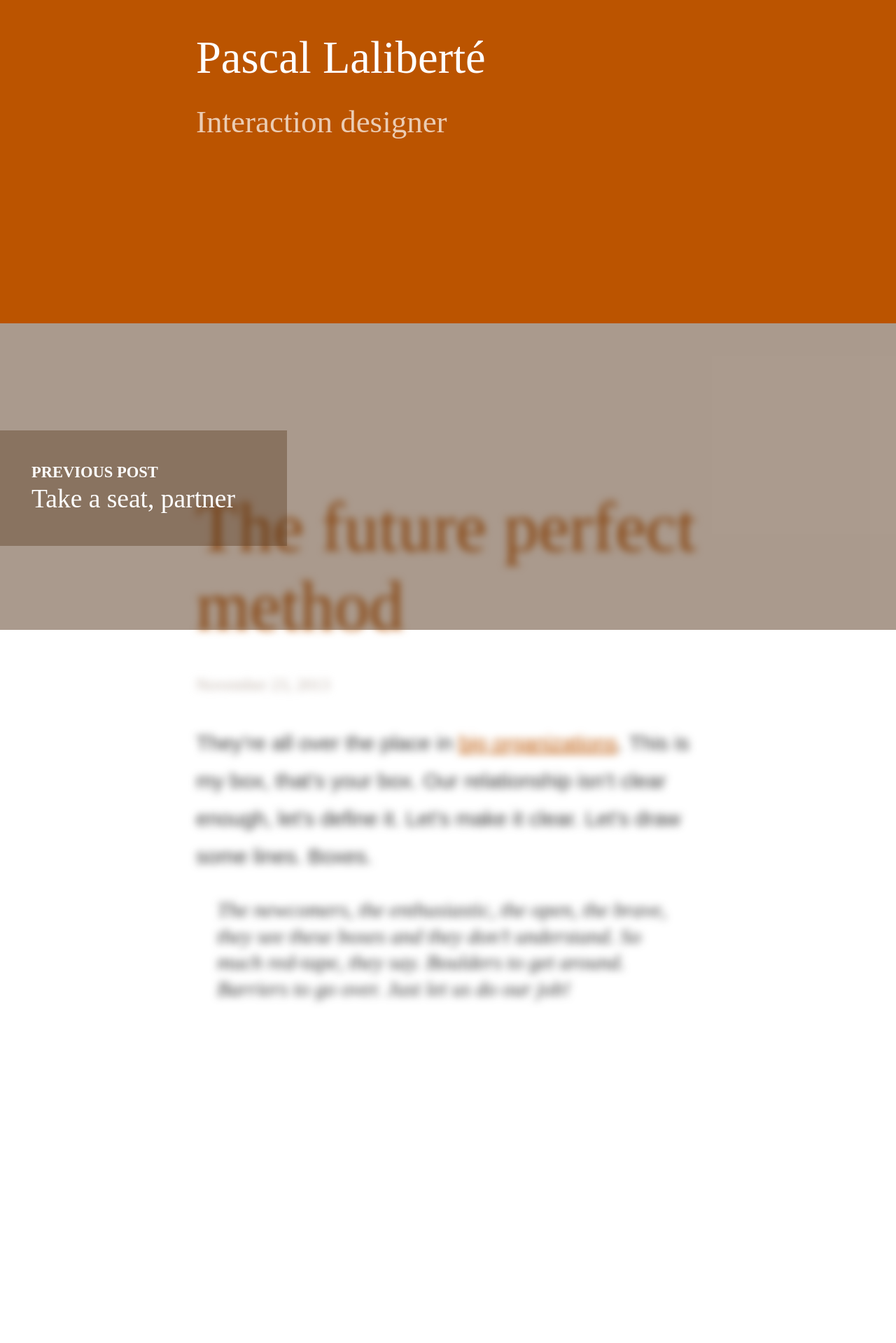
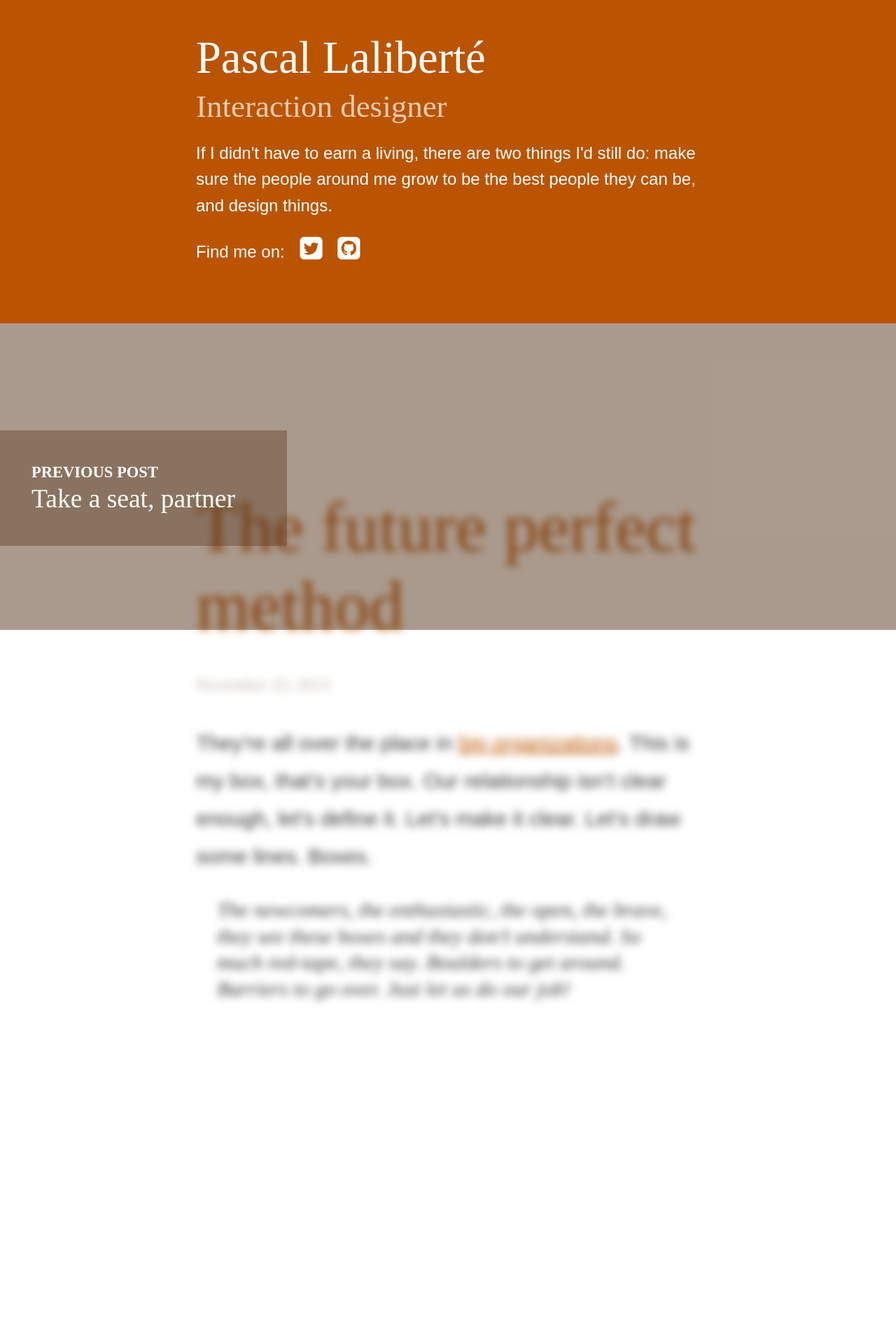
Before and after one commit to pascallaliberte/by.pascallaliberte.me, a Jekyll site: the page built from _posts/2013-11-23-the-future-perfect-method.md, in a window 1280 px wide. Shown: the whole page at 70% size. Built offline with Jekyll 4.4.1, drawn with Linux system fonts in a browser that asks for light colours; nearby versions of some CDN libraries.

Commit message:
Added an introduction and twitter, github links to the .about section (top-gutter)

```diff
--- a/_includes/about.html
+++ b/_includes/about.html
@@ -3,6 +3,12 @@
   <div class="about-details">
     <h2 class="about-name">Pascal Laliberté</h2>
     <div class="about-title">Interaction designer</div>
+    <p>If I didn't have to earn a living, there are two things I'd still do: make sure the people around me grow to be the best people they can be, and design things.</p>
+
+    <p>Find me on:
+      <a href="http://twitter.com/pascallaliberte"><i class="fa fa-twitter-square"></i><span class="is-hidden">Twitter</span></a>
+      <a href="https://github.com/pascallaliberte"><i class="fa fa-github-square"></i><span class="is-hidden">Github</span></a>
+    </p>
   </div>
 
 </div>
--- a/a/css/screen.css
+++ b/a/css/screen.css
@@ -408,6 +408,11 @@ div.intro {
   color: #bcafa5;
 }
 
+/* line 1, ../sass/_states.sass */
+.is-hidden {
+  display: none;
+}
+
 /* line 5, ../sass/layouts/post.sass */
 .post, .intro, .about-details {
   max-width: 30em;
@@ -665,6 +670,12 @@ a.intro-more:hover, a.intro-more:active {
 }
 
 /* line 16, ../sass/modules/about.sass */
+.js .about a {
+  color: inherit;
+  text-decoration: underline;
+}
+
+/* line 20, ../sass/modules/about.sass */
 .js .about-details {
   opacity: 1;
   -webkit-transition-property: opacity;
@@ -677,19 +688,19 @@ a.intro-more:hover, a.intro-more:active {
   transition-duration: 0.5s;
 }
 
-/* line 21, ../sass/modules/about.sass */
+/* line 25, ../sass/modules/about.sass */
 .js .about-details {
   max-width: 30em;
   margin: 0 auto;
   opacity: 0;
 }
 
-/* line 26, ../sass/modules/about.sass */
+/* line 30, ../sass/modules/about.sass */
 .is-top-gutter-shown .about-details {
   opacity: 1;
 }
 
-/* line 29, ../sass/modules/about.sass */
+/* line 33, ../sass/modules/about.sass */
 .about-name {
   font-size: 35px;
   font-size: 3.5rem;
@@ -697,15 +708,15 @@ a.intro-more:hover, a.intro-more:active {
   line-height: 4rem;
   margin-top: 30px;
   margin-top: 3rem;
-  margin-bottom: 20px;
-  margin-bottom: 2rem;
+  margin-bottom: 15px;
+  margin-bottom: 1.5rem;
   max-width: 10em;
   font-family: adelle;
   font-weight: 400;
   font-style: normal;
 }
 @media (min-width: 512px) {
-  /* line 29, ../sass/modules/about.sass */
+  /* line 33, ../sass/modules/about.sass */
   .about-name {
     font-size: 43px;
     font-size: 4.3rem;
@@ -716,14 +727,14 @@ a.intro-more:hover, a.intro-more:active {
   }
 }
 
-/* line 43, ../sass/modules/about.sass */
+/* line 47, ../sass/modules/about.sass */
 .about-title {
   font-size: 22px;
   font-size: 2.2rem;
   line-height: 25px;
   line-height: 2.5rem;
-  margin-top: 20px;
-  margin-top: 2rem;
+  margin-top: -10px;
+  margin-top: -1rem;
   max-width: 10em;
   font-family: adelle-sans;
   font-weight: 400;
@@ -731,15 +742,21 @@ a.intro-more:hover, a.intro-more:active {
   color: rgba(255, 255, 255, 0.7);
 }
 @media (min-width: 512px) {
-  /* line 43, ../sass/modules/about.sass */
+  /* line 47, ../sass/modules/about.sass */
   .about-title {
     font-size: 30px;
     font-size: 3rem;
     line-height: 32px;
     line-height: 3.2rem;
-    margin-top: 20px;
-    margin-top: 2rem;
   }
+}
+
+/* line 60, ../sass/modules/about.sass */
+.about .fa {
+  font-size: 25px;
+  font-size: 2.5rem;
+  padding-left: 10px;
+  padding-left: 1rem;
 }
 
 /* line 6, ../sass/modules/blog-nav.sass */
--- a/a/sass/_states.sass
+++ b/a/sass/_states.sass
@@ -0,0 +1,2 @@
+.is-hidden
+  display: none
```
Also changed, not shown: a/css/modules/about.css (+24 -12 lines), a/sass/modules/about.sass (+10 -3 lines).
